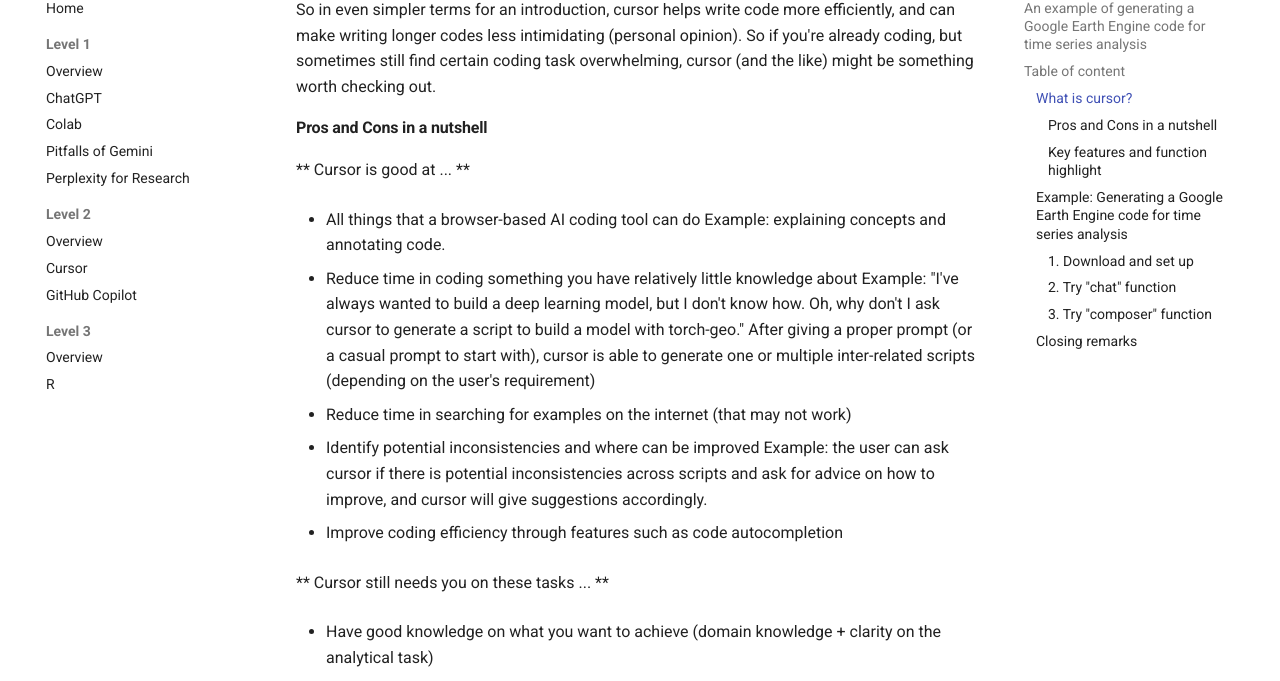
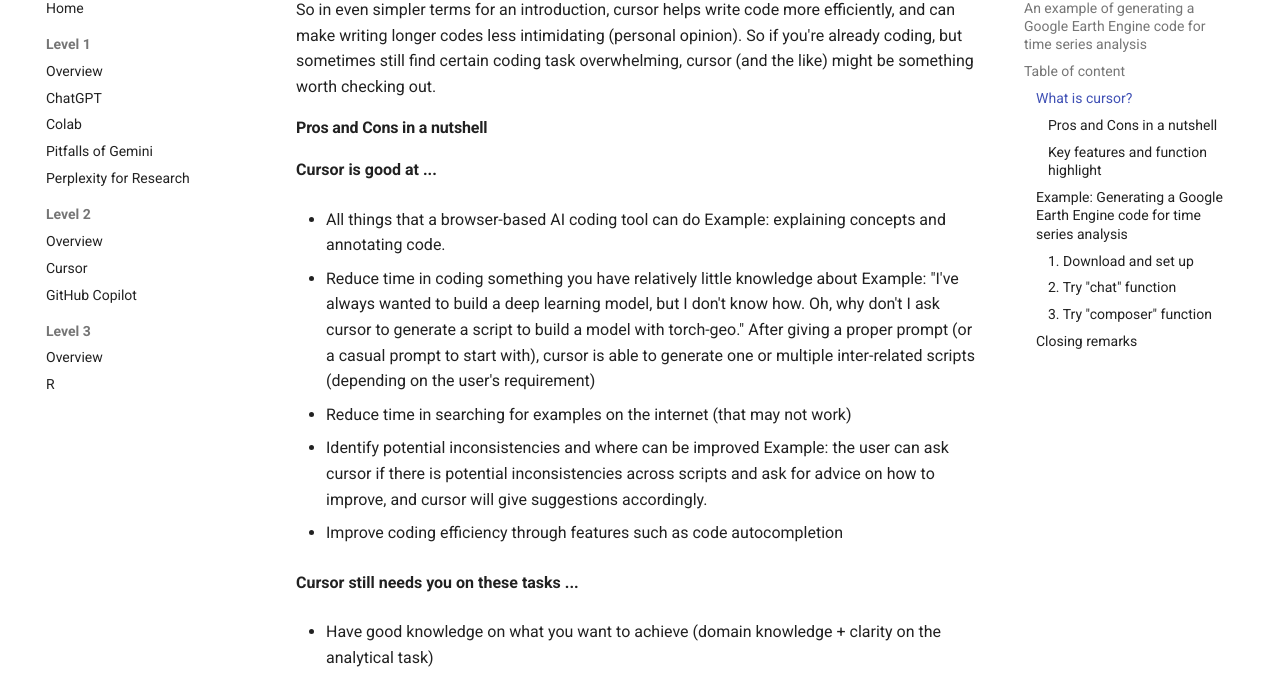
Before and after one commit to ahuang11/MoreThanAChatBot, an MkDocs documentation site: the page built from docs/level2/cursor.md, in a window 1280 px wide and 1400 px high, scrolled down 817 px. Shown: the part 100-781 px from the top of the window. Built offline with MkDocs 1.6.1 and Material for MkDocs 9.7.7, drawn with Linux system fonts in a browser that asks for light colours; comment, search, counter and statistics services are not loaded.

```diff
--- a/docs/level2/cursor.md
+++ b/docs/level2/cursor.md
@@ -26,7 +26,7 @@ So in even simpler terms for an introduction, cursor helps write code more effic
 
 #### Pros and Cons in a nutshell
 
-** Cursor is good at ... **
+**Cursor is good at ...**
 
 - All things that a browser-based AI coding tool can do
 Example: explaining concepts and annotating code.
@@ -42,7 +42,7 @@ Example: the user can ask cursor if there is potential inconsistencies across sc
 - Improve coding efficiency through features such as code autocompletion
 
 
-** Cursor still needs you on these tasks ... **
+**Cursor still needs you on these tasks ...**
 
 - Have good knowledge on what you want to achieve (domain knowledge + clarity on the analytical task)
 
@@ -62,7 +62,7 @@ Cursor has a comprehensive overview of key features on its [webpage](https://www
 - Chat
 After opening cursor, the user can access "chat", "composer", and "bug finder" functions. To access these, click the very top right button and then these functions will appear on the right tab.
 
-[test](cursor-snapshot/fig1.png)
+![test](cursor-snapshot/fig1.png)
 
 "chat" is a great function to interact with cursor to ask questions and get some answers in general. It does not make changes to your code directly, but it can be a good starting point to explore different options.
 
```
